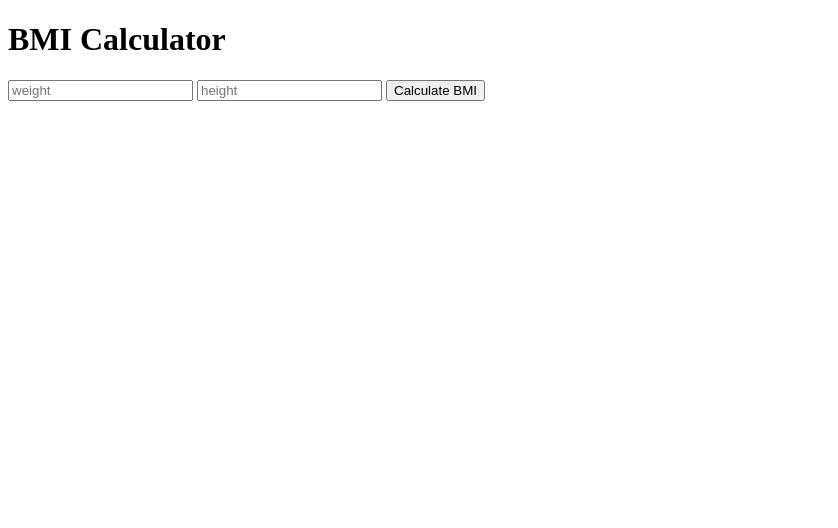
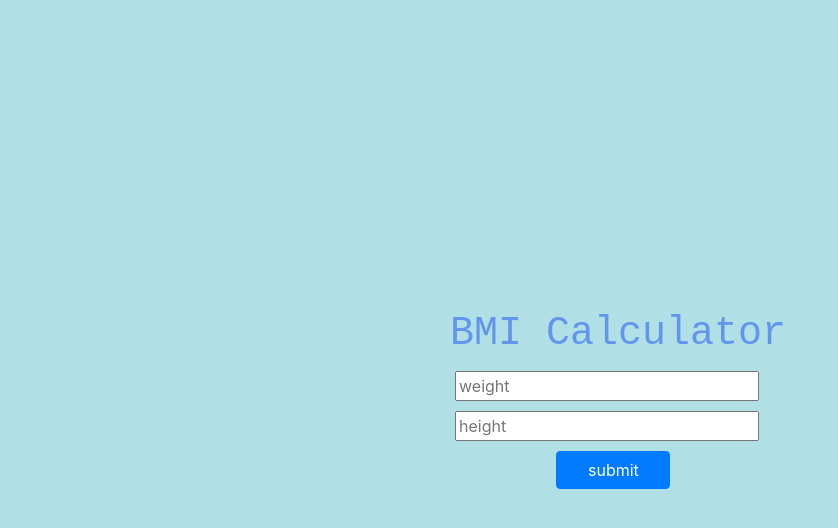
Before and after one commit to rff-cmd/Calculator, a website: page bmiCalculator.html in a window 1280 px wide. Shown: the whole page, without its empty margins (0-838 px from the left). Drawn offline with nearby package versions, Linux system fonts and the light colour scheme.

Commit message:
Tambah CSS

```diff
--- a/bmiCalculator.html
+++ b/bmiCalculator.html
@@ -4,13 +4,19 @@
     <meta charset="UTF-8">
     <meta name="viewport" content="width=device-width, initial-scale=1.0">
     <title>BMI Calculator</title>
+    <link rel="stylesheet" href="https://maxcdn.bootstrapcdn.com/bootstrap/4.0.0/css/bootstrap.min.css" integrity="sha384-Gn5384xqQ1aoWXA+058RXPxPg6fy4IWvTNh0E263XmFcJlSAwiGgFAW/dAiS6JXm" crossorigin="anonymous">
+    <link rel="stylesheet" href="/css/style.css">
 </head>
+
 <body>
     <h1>BMI Calculator</h1>
 <form action="/bmicalculator" method="POST">
 <input type="text" name="weight" placeholder="weight">
 <input type="text" name="height" placeholder="height">
-<button type="submit" name="BMIcalculator">Calculate BMI</button>
+<!-- <button type="submit" name="BMIcalculator">Calculate BMI</button> -->
+<div>
+<button type="submit" class="btn btn-primary" name="submit">submit</button>
+</div>
 </form>
 
 </body>
--- /dev/null
+++ b/public/css/style.css
@@ -0,0 +1,28 @@
+h1 {
+
+    font-family: 'Courier New', Courier, monospace;
+    color: cornflowerblue;
+}
+
+body {
+    margin: 300px auto;
+    width: 400px;
+    padding: 10px;
+    background-color: powderblue;
+  }
+
+button {
+    color: black;
+    background: whitesmoke;
+    margin: 5px;
+    width: 30%;
+    margin-left: 28%;
+    margin-right: 20%
+
+}
+
+input {
+    margin: 5px;
+    width: 80%;
+
+}
--- a/server.js
+++ b/server.js
@@ -3,6 +3,8 @@ const bodyParser = require('body-parser')
 const app = express()
 
 
+
+app.use(express.static(__dirname + '/public'));
 app.use(bodyParser.urlencoded({extended: true}))
 app.get('/bmicalculator', function(req, res){
     res.sendFile(__dirname + '/bmiCalculator.html');
```
